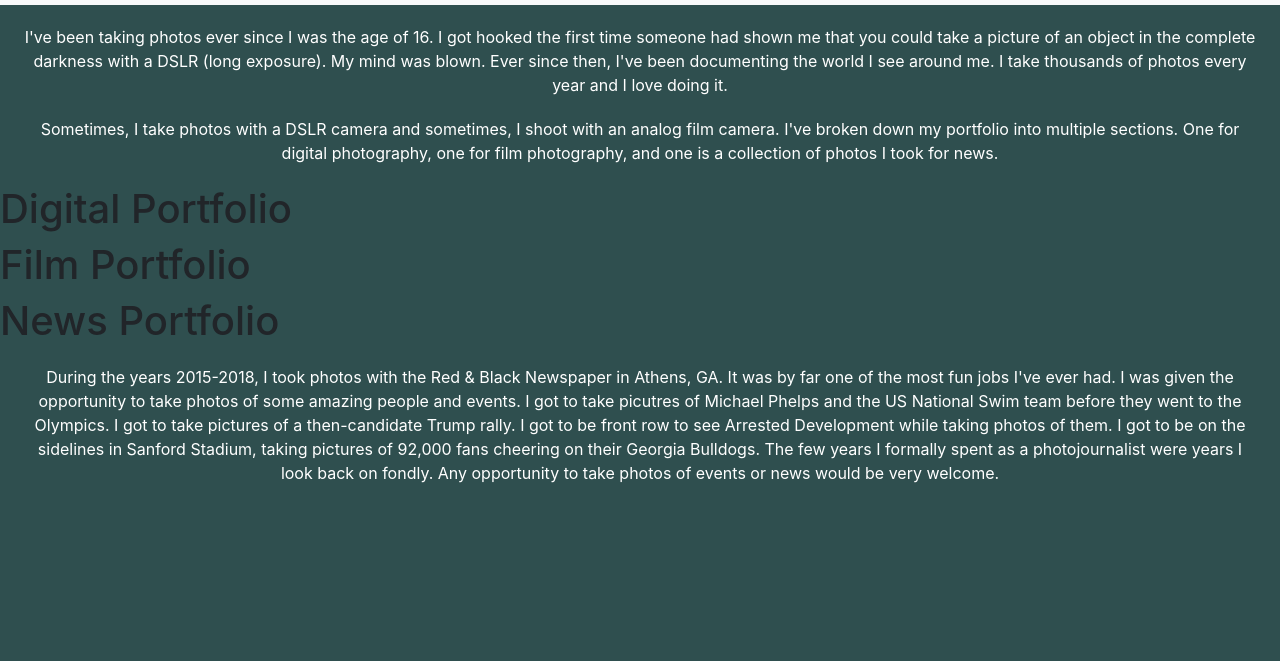
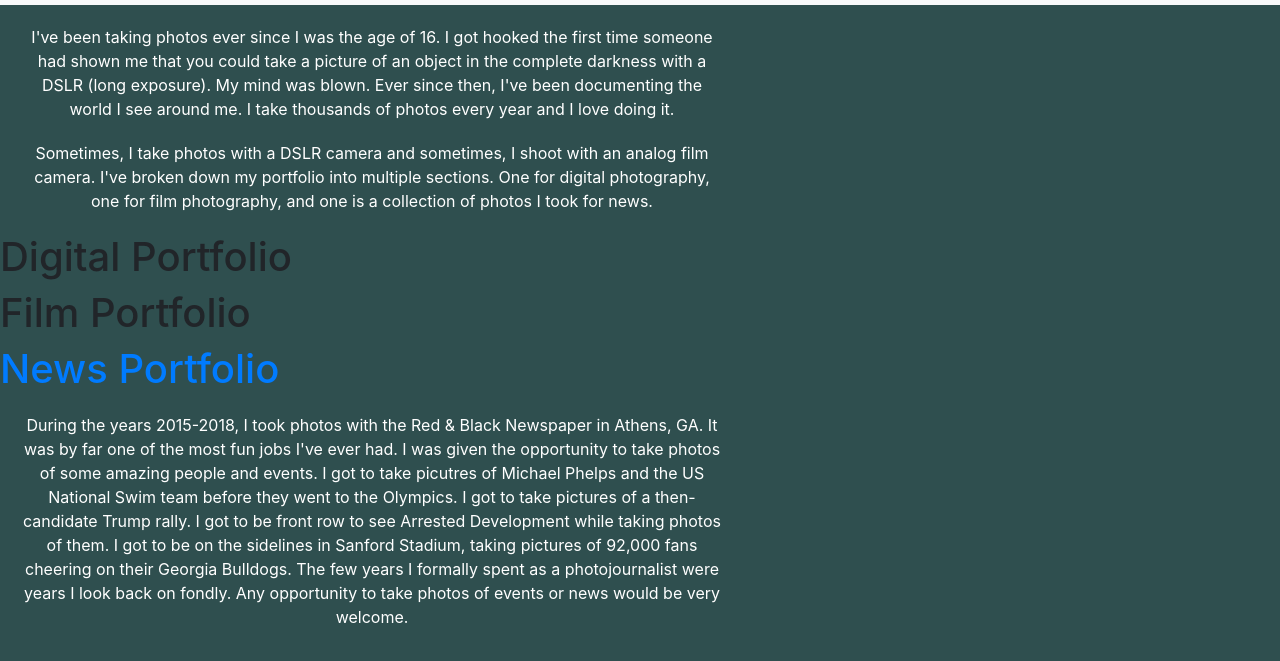
Before and after one commit to s-kadam/Portfolio, a plain HTML site: page photo.html in a window 1280 px wide. Shown: the part 51-712 px from the top of the page. Drawn offline with Linux system fonts and the light colour scheme.

Commit message:
Update css

```diff
--- a/css/main.css
+++ b/css/main.css
@@ -7,6 +7,19 @@ p {
 	color: white;
 	margin: 20px;
 	text-align: center;
+	width: 55%;
+}
+
+a:hover {
+	background-color: green;
+}
+
+.paragraph {
+	margin: 0 auto;
+}
+
+.paragraph-container {
+
 }
 
 #home-page-img {
@@ -15,7 +28,7 @@ p {
 
 #spotifyIFrame {
 	margin: auto;
-	width: 50%;
+	width: 500px;
 	padding: 10px;
 	border-top: 2px white;
 }
--- a/photo.html
+++ b/photo.html
@@ -12,16 +12,24 @@
 </head>
 
 <body>
+	<div class="paragraph-container">
+		<div class="paragraph">
 			<p>
 				I've been taking photos ever since I was the age of 16. I got hooked the first time someone had shown me that you could take a picture of an object in the complete darkness with a DSLR (long exposure). My mind was blown. Ever since then, I've been documenting the world I see around me. I take thousands of photos every year and I love doing it.
 			</p>
 			<p>
 				Sometimes, I take photos with a DSLR camera and sometimes, I shoot with an analog film camera. I've broken down my portfolio into multiple sections. One for digital photography, one for film photography, and one is a collection of photos I took for news.
 			</p>
+		</div>
+	</div>
 
 	<h1>Digital Portfolio</h1>
 	<h1>Film Portfolio</h1>
+
+	<a href="https://www.redandblack.com/search/?l=25&sort=relevance&f=html&t=article%2Cvideo%2Cyoutube%2Ccollection&app=editorial&nsa=eedition&q=Shubham+Kadam">
 		<h1>News Portfolio</h1>
+	</a>
+
 	<p>
 		During the years 2015-2018, I took photos with the Red & Black Newspaper in Athens, GA. It was by far one of the most fun jobs I've ever had. I was given the opportunity to take photos of some amazing people and events. I got to take picutres of Michael Phelps and the US National Swim team before they went to the Olympics. I got to take pictures of a then-candidate Trump rally. I got to be front row to see Arrested Development while taking photos of them. I got to be on the sidelines in Sanford Stadium, taking pictures of 92,000 fans cheering on their Georgia Bulldogs. The few years I formally spent as a photojournalist were years I look back on fondly. Any opportunity to take photos of events or news would be very welcome.
 	</p>
```
Also changed, not shown: music.html (+1 -1 lines), 1 other file. Lines whose indentation alone changed are shown as unchanged.
